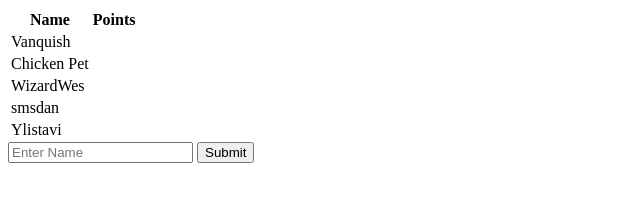
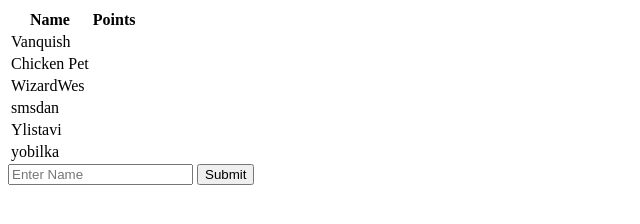
Before and after one commit to neverpmhere/top-points, a plain HTML site: page index.html in a window 1280 px wide. Shown: the whole page, without its empty margins (0-640 px from the left). Drawn offline with Linux system fonts and the light colour scheme; no server answers.

Commit message:
Update index.html

```diff
--- a/index.html
+++ b/index.html
@@ -33,6 +33,10 @@
         </tr>
         <tr>
           <td>Ylistavi</td>
+          <td class="points"></td>
+        </tr>
+        <tr>
+          <td>yobilka</td>
           <td class="points"></td>
         </tr>
       </tbody>
```
